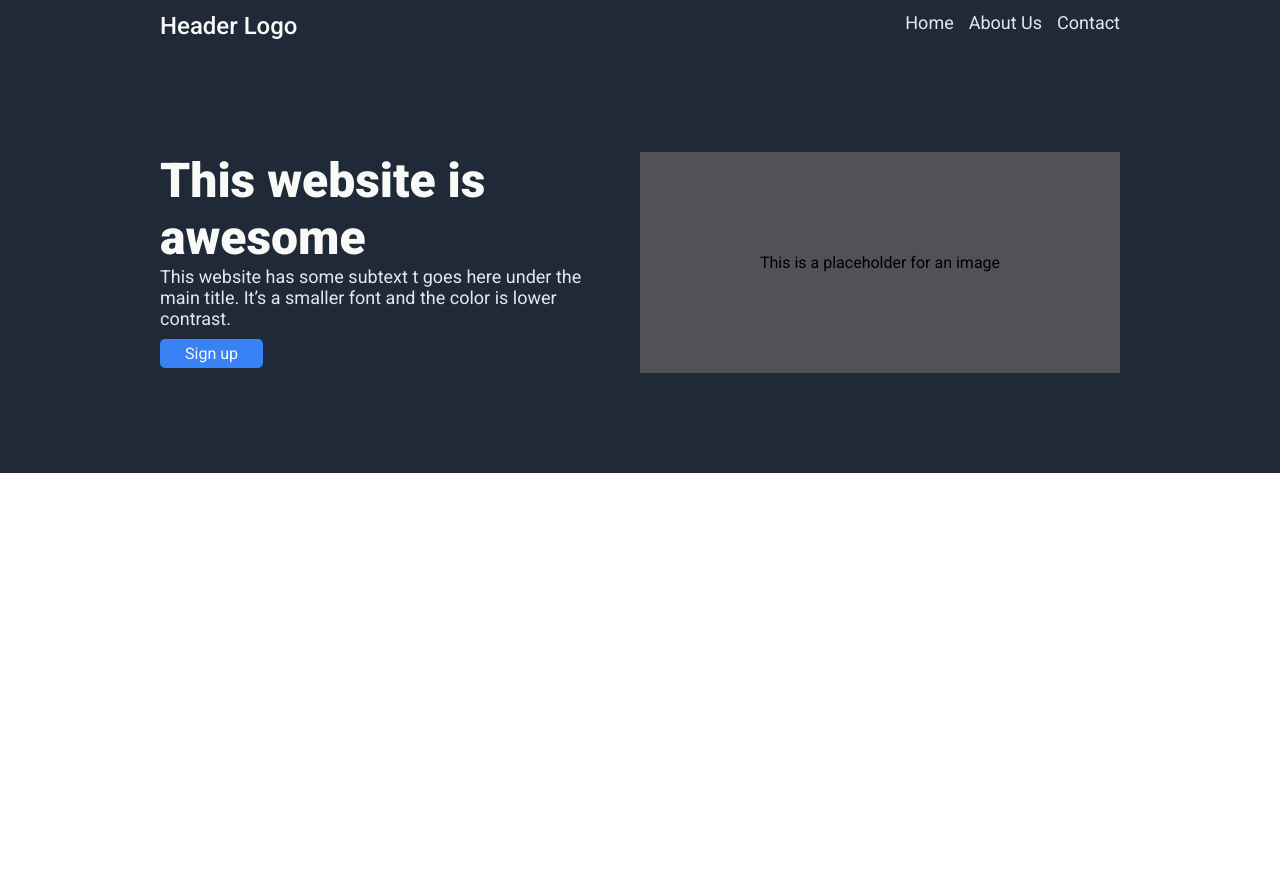
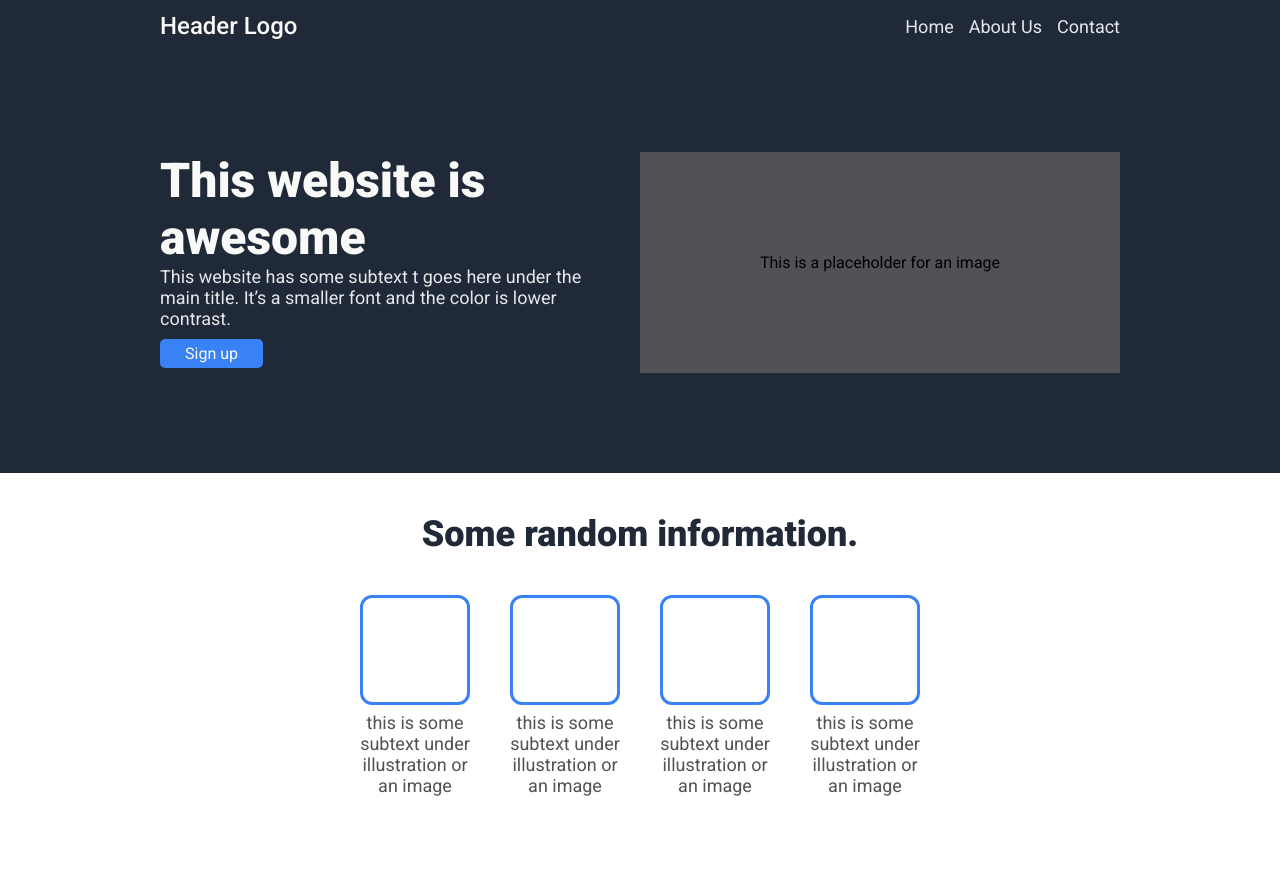
Before and after one commit to H3G4iG/landing_page, a plain HTML site: page index.html in a window 1280 px wide. Before the commit the page ends 800 px from the top, so only its background shows below. Drawn offline with Linux system fonts and the light colour scheme.

Commit message:
information section

```diff
--- a/index.html
+++ b/index.html
@@ -9,11 +9,11 @@
 </head>
 <body>
   <!-- Header -->
-  <div class="a_section">
+  <div id="main_header">
     <div class="container">
       <nav id="navbar">
         <h1 class="logo-text">Header Logo</h1>
-        <ul>
+        <ul class="menu">
           <li><a class="secondary-text" href="#">Home</a></li>
           <li><a class="secondary-text" href="#">About Us</a></li>
           <li><a class="secondary-text" href="#">Contact</a></li>
@@ -22,7 +22,8 @@
       <div class="header-content">
         <div class="header-main">
           <h1 class="primary-text">This website is awesome</h1>
-          <p class="secondary-text">This website has some subtext t goes here under the main title. It’s a smaller font and the color is lower
+          <p class="secondary-text">This website has some subtext t goes here under the main title. It’s a smaller font
+            and the color is lower
             contrast.</p>
           <div class="btn">
             <a href="#">Sign up</a>
@@ -34,5 +35,26 @@
       </div>
     </div>
   </div>
+  <section id="information" class="container">
+    <h2 class="information-text">Some random information.</h2>
+    <div class="showcase">
+      <div class="card">
+        <div class="box"></div>
+        <p class="subtext">this is some subtext under illustration or an image</p>
+      </div>
+      <div class="card">
+        <div class="box"></div>
+        <p class="subtext">this is some subtext under illustration or an image</p>
+      </div>
+      <div class="card">
+        <div class="box"></div>
+        <p class="subtext">this is some subtext under illustration or an image</p>
+      </div>
+      <div class="card">
+        <div class="box"></div>
+        <p class="subtext">this is some subtext under illustration or an image</p>
+      </div>
+    </div>
+  </section>
 </body>
 </html>
--- a/style.css
+++ b/style.css
@@ -23,6 +23,9 @@ a {
   color: var(--primary-color);
 }
 
+ul {
+  list-style: none;
+}
 
 
 /* Utilities */
@@ -53,13 +56,31 @@ a {
   margin-bottom: 5px;
 }
 
+.subtext {
+  color: #505255;
+  font-size: 18px;
+  font-weight: 400;
+  text-align: center;
+  padding: 0;
+  margin-bottom: 5px;
+}
+
 .logo-text {
   color: var(--primary-color);
   font-size: 24px;
   font-weight: 500;
 }
 
-.a_section {
+.information-text {
+  color: var(--bg-dark);
+  font-size: 36px;
+  font-weight: bold;
+  margin: 40px;
+}
+
+
+/* Header */
+#main_header {
   display: flex;
   flex-direction: column;
   background-color: var(--bg-dark);
@@ -68,12 +89,16 @@ a {
 #navbar {
   display: flex;
   justify-content: space-between;
+  background-color: var(--bg-dark);
   padding: 12px 0;
+  position: sticky;
+  top: 0;
+  z-index: 2;
 }
 
-#navbar ul {
+.menu {
   display: flex;
-  list-style: none;
+  align-items: center;
   gap: 15px;
 }
 
@@ -85,7 +110,6 @@ a {
 .header-main,
 .placeholder {
   width: 50%;
-
 }
 
 .header-main {
@@ -102,3 +126,31 @@ a {
   align-items: center;
   background-color: #505255;
 }
+
+/* Random information */
+#information {
+  display: flex;
+  flex-direction: column;
+  align-items: center;
+}
+
+.showcase {
+  display: flex;
+  gap: 40px;
+  margin-bottom: 80px;
+}
+
+.card {
+  width: 110px;
+  display: flex;
+  flex-direction: column;
+  align-items: stretch;
+}
+
+.box {
+  width: 110px;
+  height: 110px;
+  border: #3882f6 3px solid;
+  border-radius: 12px;
+  margin-bottom: 7px;
+}
```
